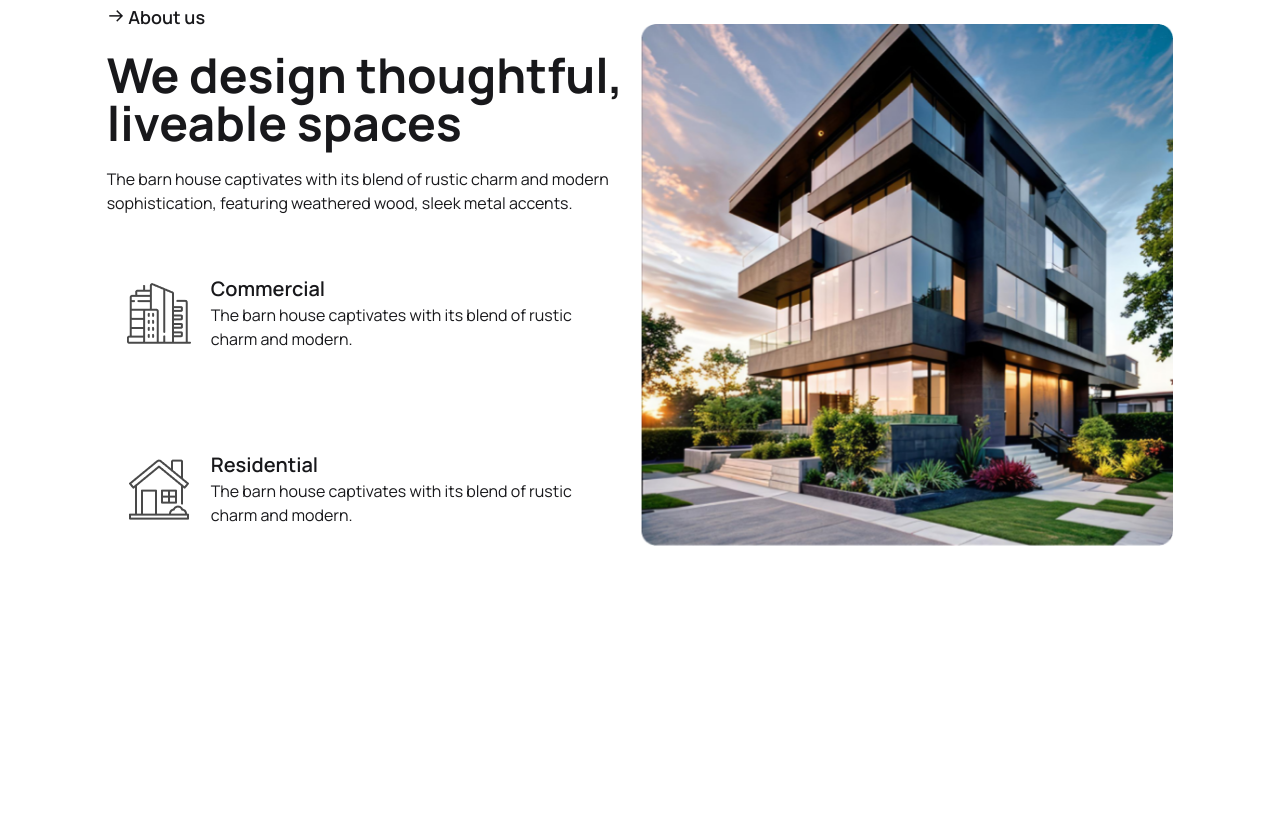
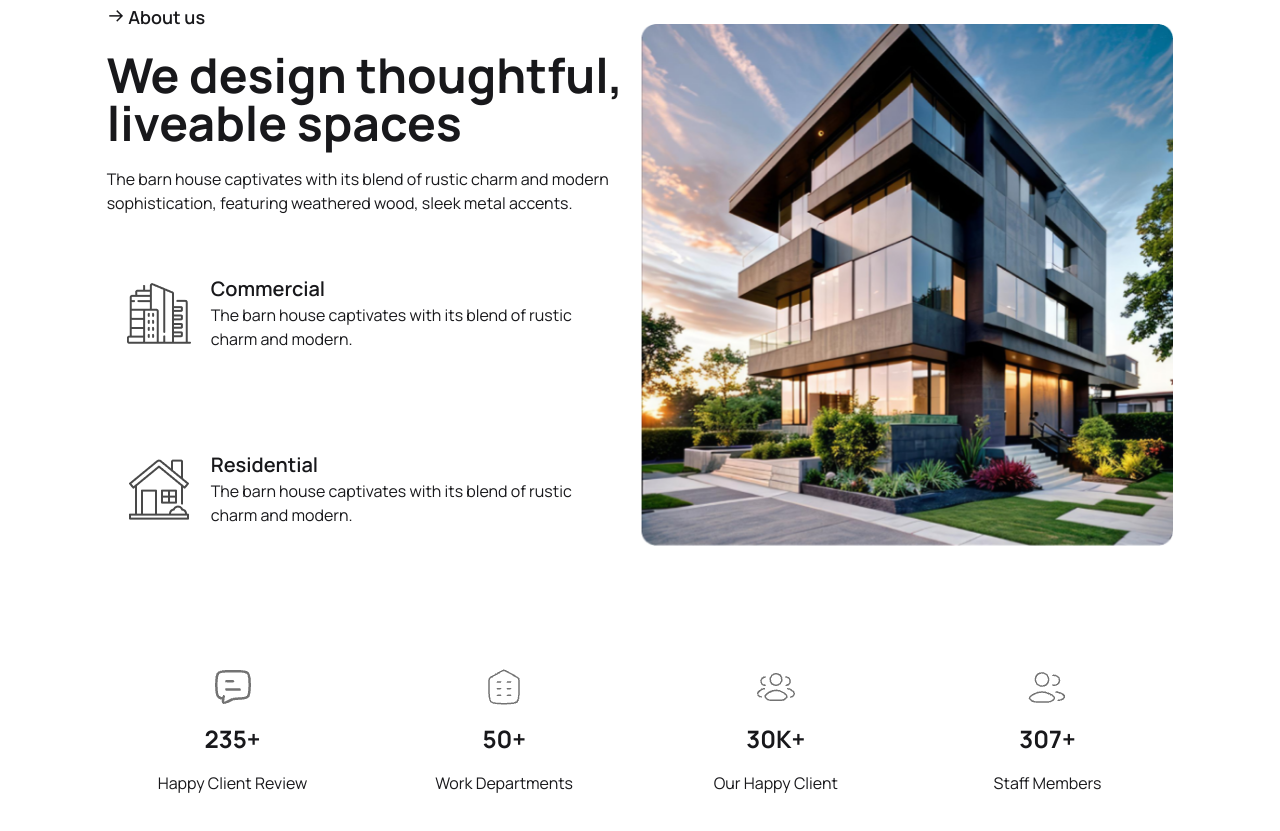
Before and after one commit to Jubair234/p-hero-A03, a plain HTML site: page index.html in a window 1280 px wide. Shown: the part 824-1655 px from the top of the page. Before the commit the page ends 1471 px from the top, so only its background shows below. Drawn offline with nearby package versions, Linux system fonts and the light colour scheme.

Commit message:
Added some picture and happy client page complete

```diff
--- a/index.html
+++ b/index.html
@@ -161,6 +161,41 @@
         </div>
 
       </section>
+
+
+      <!-- happy client reviews  -->
+      <section class="mb-20">
+
+        <div class="w-11/12 lg:w-10/12 pt-5 mx-auto ">
+          <div class="grid grid-cols-1 lg:grid-cols-4 gap-5 text-center ">
+            <div class="space-y-4">
+              <img src="assets/comment-01.png" class="mx-auto"  alt="">
+              <h2 class="text-2xl font-bold">235+</h2>
+              <p>Happy Client Review</p>
+            </div>
+            <div class="space-y-4">
+              <img src="assets/departement.png" class="mx-auto" alt="">
+              <h2 class="text-2xl font-bold">50+</h2>
+              <p>Work Departments</p>
+            </div>
+            <div class="space-y-4">
+              <img src="assets/user-group.png" class="mx-auto" alt="">
+              <h2 class="text-2xl font-bold">30K+</h2>
+              <p>Our Happy Client</p>
+            </div>
+            <div class="space-y-4">
+              <img src="assets/user-multiple.png" class="mx-auto" alt="">
+              <h2 class="text-2xl font-bold">307+</h2>
+              <p>Staff Members</p>
+            </div>
+
+
+          </div>
+
+        </div>
+
+      </section>
+
     </main>
 
 </body>
```
Also changed, not shown: assets/comment-01.png (added), assets/departement.png (added), assets/user-group.png (added), assets/user-multiple.png (added).
